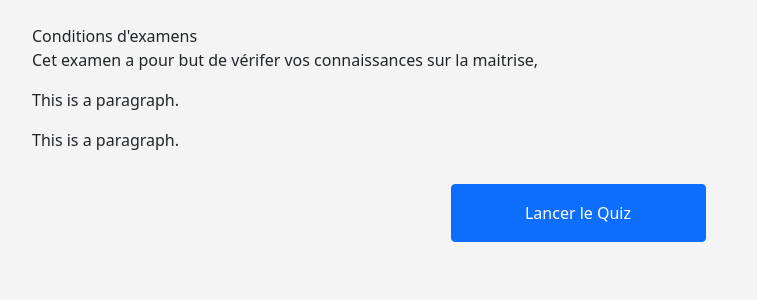
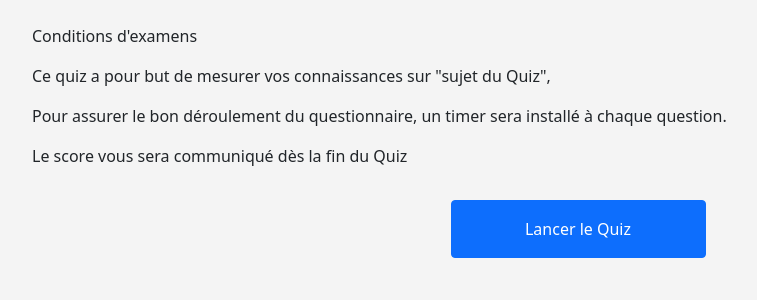
Before and after one commit to DevIA05/1B, a Django app: page /coll/ce in a window 1280 px wide. Shown: the part 76-376 px from the top of the page, without its empty margins (62-819 px from the left). Run offline with Django 4.2, Linux system fonts and the light colour scheme; parts of the project's set-up code (start-up, migrations or seed data) failed here and were passed over.

Commit message:
MAJ mineur

```diff
--- a/src/appCollab/templates/condi_exam.html
+++ b/src/appCollab/templates/condi_exam.html
@@ -2,10 +2,10 @@
 
 {% block content %}
 
-    <div class="container-lg $primary">Conditions d'examens
-        <p>Cet examen a pour but de vérifer vos connaissances sur la maitrise, </p>
-        <p>This is a paragraph.</p>
-        <p>This is a paragraph.</p>
+    <div class="container-lg $primary ">Conditions d'examens </p>
+        <p>Ce quiz a pour but de mesurer vos connaissances sur "sujet du Quiz", </p>
+        <p>Pour assurer le bon déroulement du questionnaire, un timer sera installé à chaque question. </p>
+        <p>Le  score vous sera communiqué dès la fin du Quiz</p>
     </div>
 
     <div class="container-lg col-1 w-25 mx-auto">
--- a/src/identification/views.py
+++ b/src/identification/views.py
@@ -16,12 +16,12 @@ def login_user(request):
             login(request, user)
             return redirect('p1')
         else:
-            messages.success(request, ("There Was An Error Logging In, Try Again..."))
+            messages.success(request, ("Erreur de matricule ou de mot de passe, veuillez ressayer"))
             return redirect('login')
     else:
         return render(request, 'identification/login.html', {})
 
 def logout_user(request):
     logout(request)
-    messages.success(request, ("You Were Logged Out!"))
+    messages.success(request, ("Session deconnecté"))
     return redirect('login')
--- a/src/quiz/script/fillTable.py
+++ b/src/quiz/script/fillTable.py
@@ -1,7 +1,7 @@
 ###################################################
 ########## À partir du shell python ###############
 ###################################################
-
+from . import models
 from quiz.models import Personnel, Collaborateur, Superuser, Secteur
 import names
 from random import randint
--- a/src/quiz/templates/quiz/p1.html
+++ b/src/quiz/templates/quiz/p1.html
@@ -102,7 +102,6 @@
     </div>
 
     <div class="container">
-    <a class="btn btn-outline-primary" href="{% url 'logout' %}" role="button"> Deconnexion </a>
     {% endif %}
     </div>
 
```
Also changed, not shown: src/quiz/templates/quiz/navbar3.html (+11 -5 lines).
